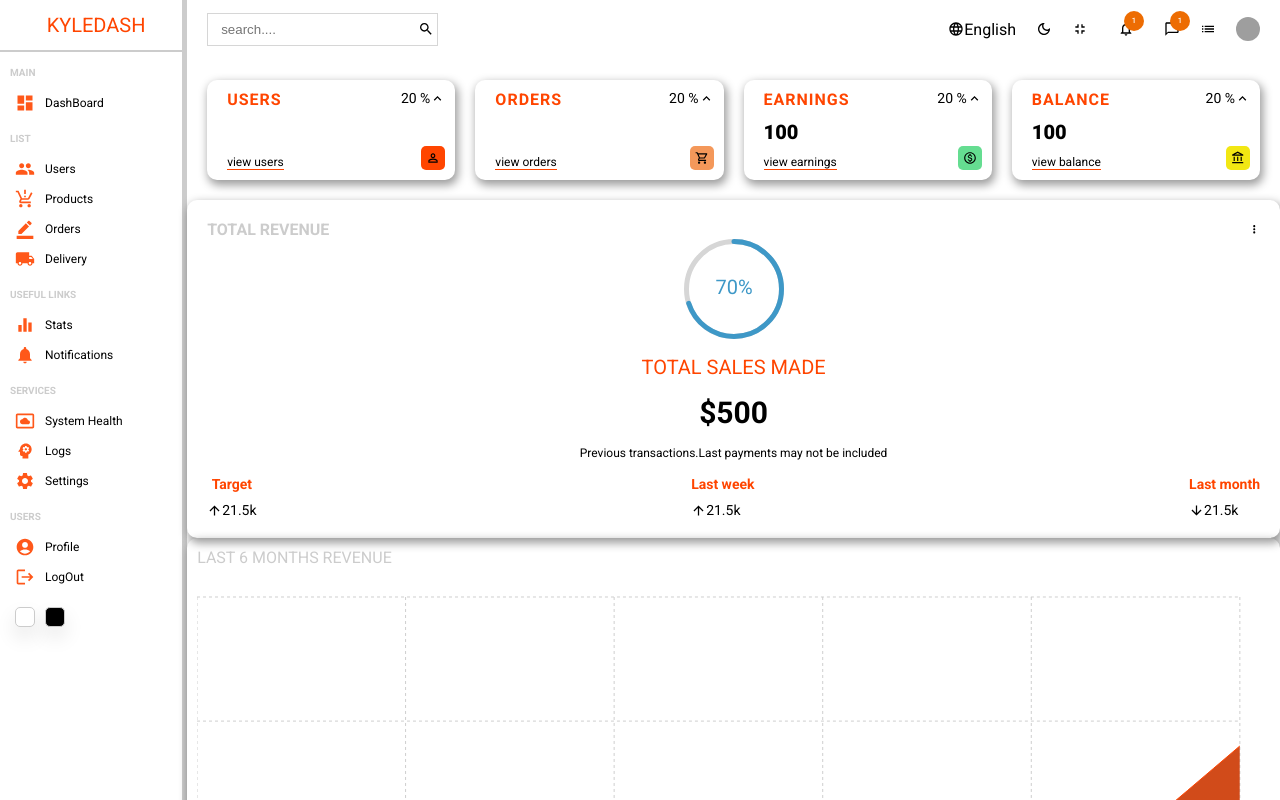
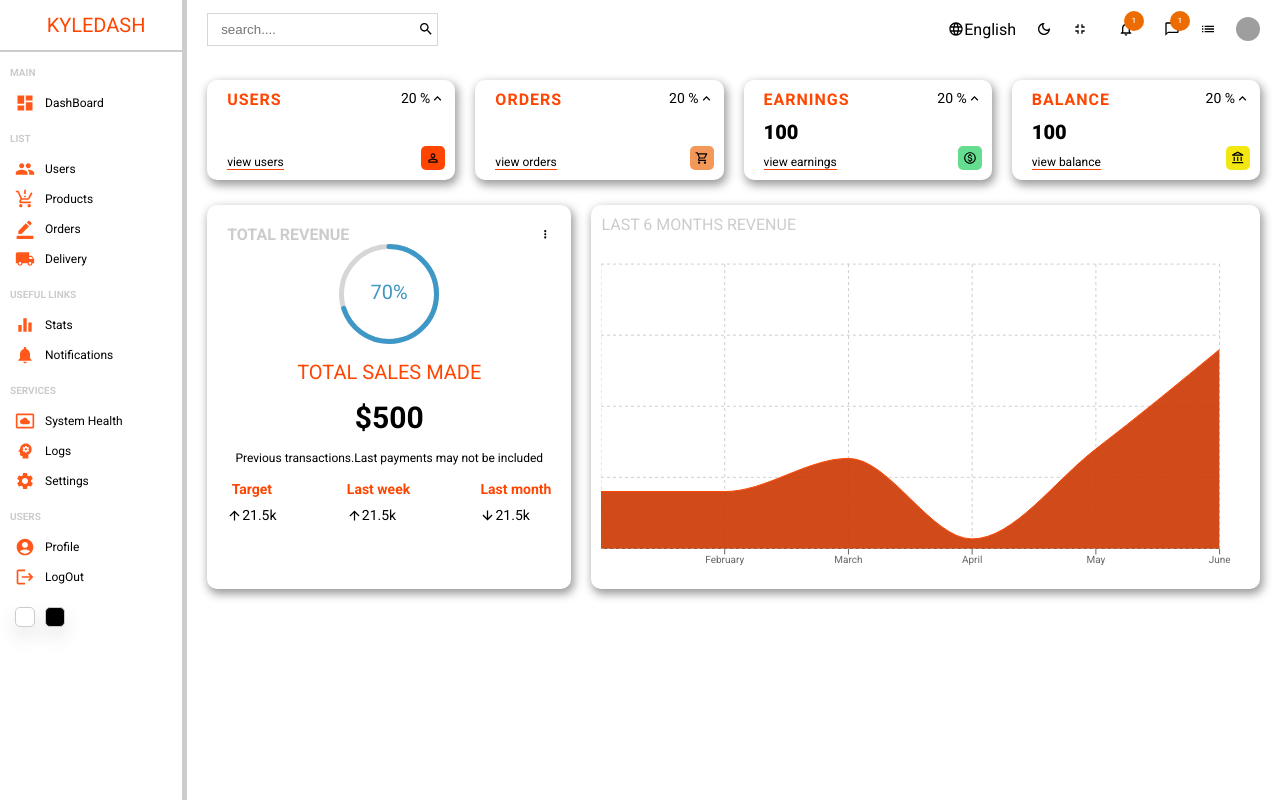
Before and after one commit to MwauStephen/DashBoard, a React (Create React App) app: page / in a window 1280 px wide. Shown: the top 800 px of the page. Built offline with nearby package versions, Linux system fonts and the light colour scheme; grey boxes are pictures that could not be loaded.

Commit message:
added some styles

```diff
--- a/src/Pages/HomePage/Home.module.css
+++ b/src/Pages/HomePage/Home.module.css
@@ -7,8 +7,12 @@
   /* background-color: green; */
   flex: 6;
 }
-.widgets {
+.widgets,
+.charts {
   display: flex;
   gap: 2rem;
   padding: 2rem;
 }
+.charts {
+  padding: 0.5rem 2rem;
+}
```
